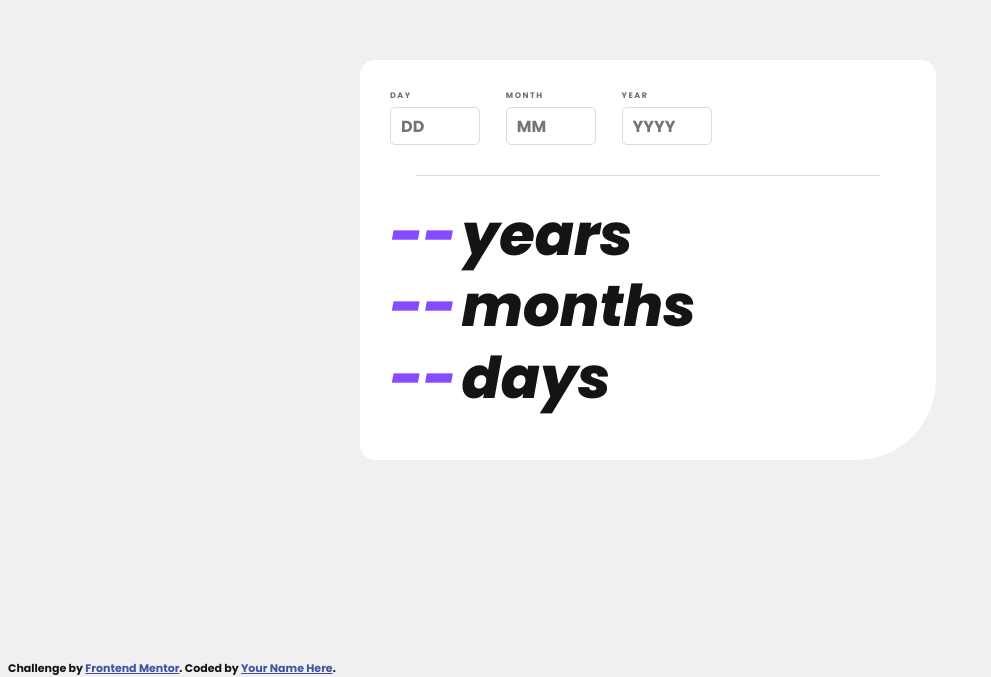
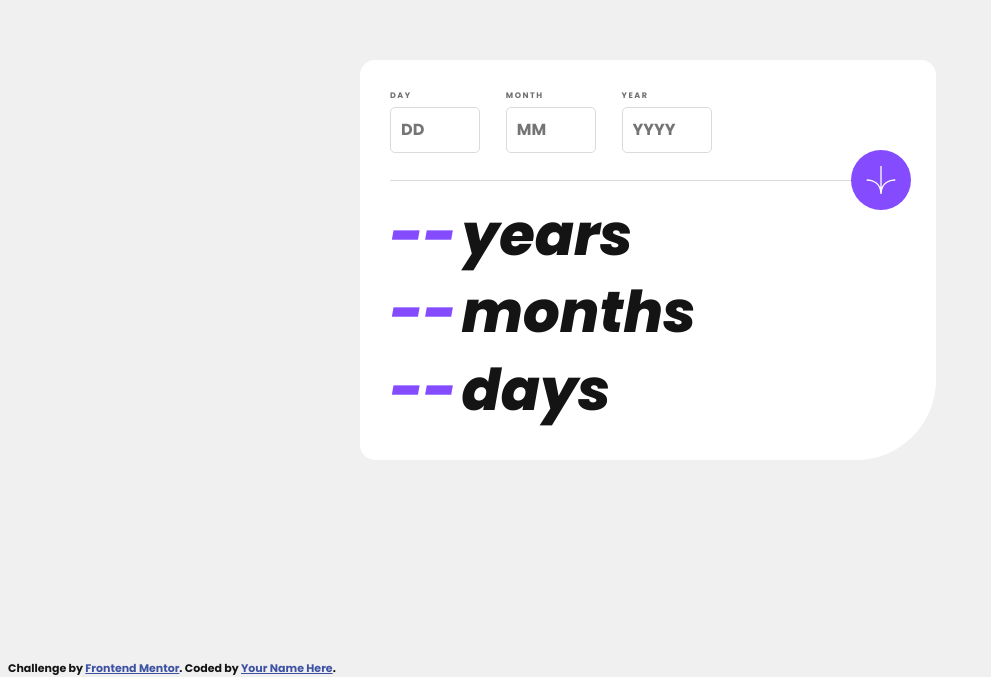
Before and after one commit to satvna/frontendmentor-age-calculator-app, a plain HTML site: page age-calculator-app-main/index.html in a window 1280 px wide. Shown: the part 148-825 px from the top of the page, without its empty margins (0-991 px from the left). Drawn offline with Linux system fonts and the light colour scheme.

Commit message:
button styling

```diff
--- a/age-calculator-app-main/index.html
+++ b/age-calculator-app-main/index.html
@@ -29,9 +29,10 @@
           <label for="year-input">Year</label>
           <input type="text" id="year-input" placeholder="YYYY">
         </div>
-        <div class="button" id="submit"></div>
       </div>
-      <div class="divider">
+      <div class="divider"></div>
+      <div class="button">
+        <img src="./assets/images/icon-arrow.svg" alt="arrow">
       </div>
       <div class="display">
         <div class="outputs" id="year-output">
--- a/age-calculator-app-main/styles.css
+++ b/age-calculator-app-main/styles.css
@@ -13,12 +13,13 @@ html, body{
     align-items: center;
 }
 .container{
+    position: relative;
    height: 400px;
    width: 45%;
    background-color: hsl(0, 0%, 100%);
    border-radius: 15px 15px 80px 15px;
    display: grid;
-   grid-template-rows: 25% 5% 70%;
+   grid-template-rows: 30% 70%;
    box-sizing: border-box;
     padding: 30px;
 }
@@ -50,17 +51,37 @@ html, body{
     gap: 5px;
 }
 .divider{
-    grid-row: 2/3;
+    position: absolute;
     width: 90%;
     height: 1px;
     background-color: hsl(0, 0%, 86%);
-    margin-left: auto;
-    margin-right: auto;
+    margin: 0 30px;
+    top: 120px;
+}
+.button{
+    position: absolute;
+    background-color: hsl(259, 100%, 65%);
+    width: 60px;
+    height: 60px;
+    border-radius: 100%;
+    right: 25px;
+    top: 90px;
+    display: flex;
+    justify-content: center;
+    align-items: center;
+}
+.button:hover{
+    cursor: pointer;
+    background-color: hsl(0, 0%, 8%);
+}
+.button img {
+    width: 50%;
 }
 .display{
-    grid-row: 3/4;
+    grid-row: 2/3;
     display: grid;
     grid-template-rows: 30% 30% 30%;
+    margin: auto 0;
 }
 .display h1 {
     margin: 0;
```
